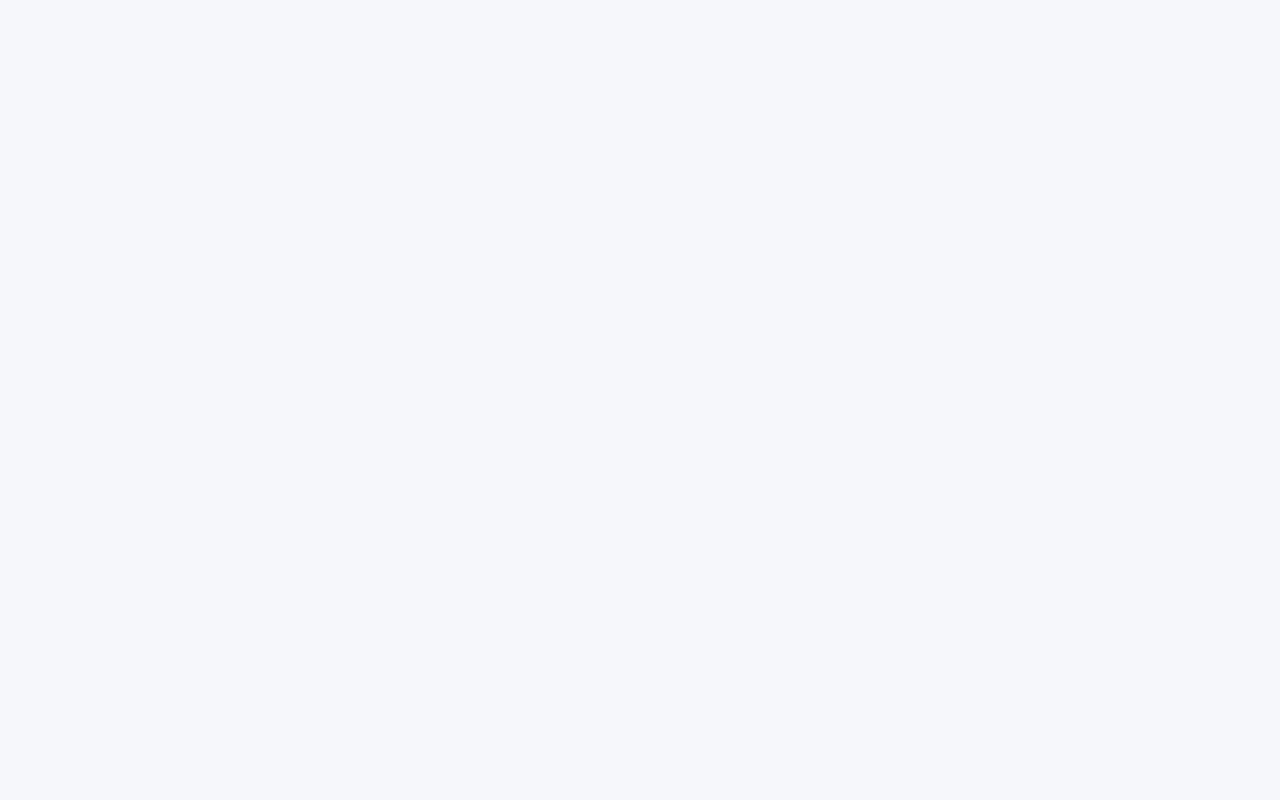
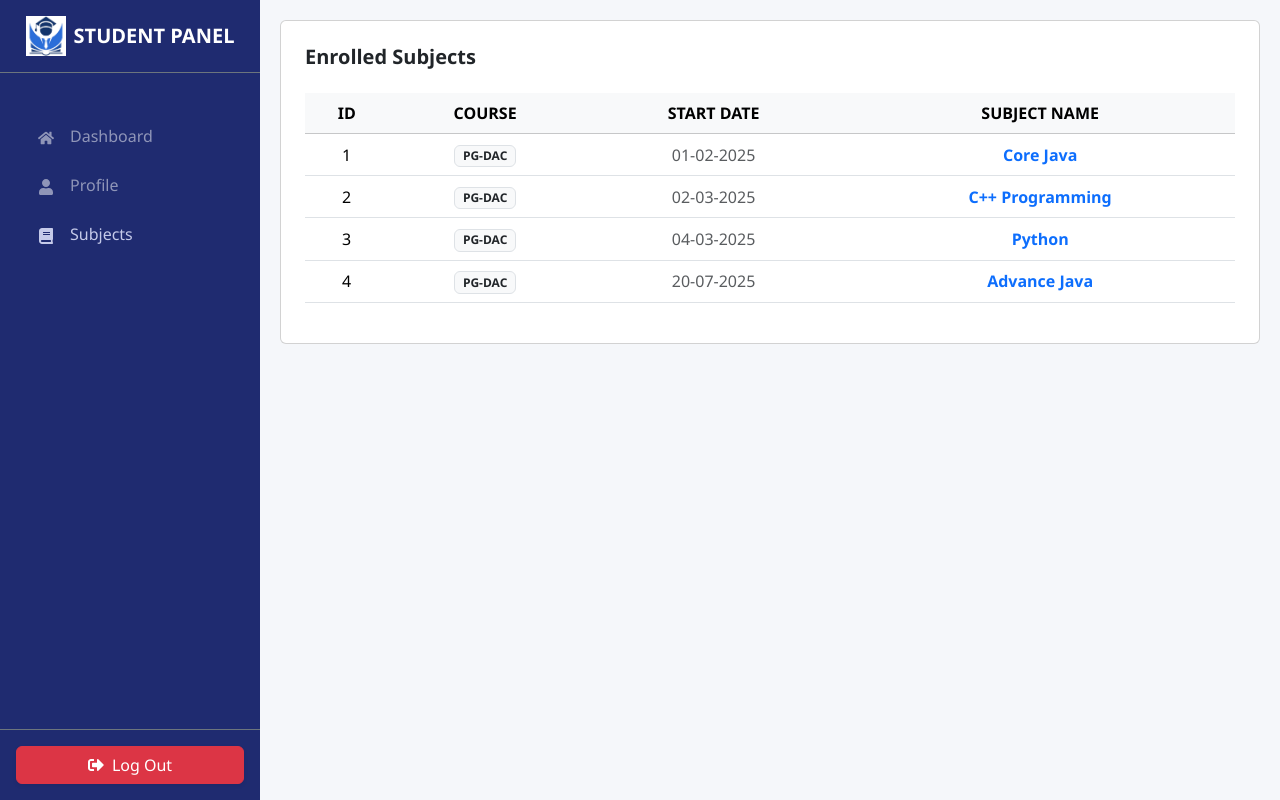
Before and after one commit to Institute-Management-System/Institute-Management-System, a React (Vite) app in the folder frontend/app/: page /student/subjects in a window 1280 px wide. Before the commit this address had no page. Built offline with nearby package versions, Linux system fonts and the light colour scheme.

Commit message:
student subject list added

```diff
--- a/frontend/app/src/App.jsx
+++ b/frontend/app/src/App.jsx
@@ -19,6 +19,7 @@ import AdminProfile from "./pages/admin/AdminProfile";
 // ================= STUDENT IMPORTS =================
 import StudentDashboard from "./pages/students/Dashboard";
 import StudentProfile from "./pages/students/Profile";
+import StudentSubjects from "./pages/students/Subjects";
 
 
 // ================= TEACHER IMPORTS =================
@@ -51,6 +52,7 @@ const App = () => {
           <Route index element={<Navigate to="dashboard" />} />
           <Route path="dashboard" element={<StudentDashboard />} />
           <Route path="profile" element={<StudentProfile />} />
+          <Route path="subjects" element={<StudentSubjects />} />
         </Route>
 
         {/* --- TEACHER ROUTES --- */}
--- a/frontend/app/src/layout/MainLayout.jsx
+++ b/frontend/app/src/layout/MainLayout.jsx
@@ -81,7 +81,8 @@ const MainLayout = ({ role }) => {
       return [
         // Student links will go here
          { path: "/student/dashboard", label: "Dashboard", icon: <FaHome /> },
-         { path: "/student/profile", label: "Profile", icon: <FaUser /> }
+         { path: "/student/profile", label: "Profile", icon: <FaUser /> },
+          { path: "/student/subjects", label: "Subjects", icon: <FaBook /> }
       ];
     }
 
--- /dev/null
+++ b/frontend/app/src/pages/students/Subjects.jsx
@@ -0,0 +1,98 @@
+// Importing React and required hooks from react
+import React, { useState, useEffect } from 'react';
+
+// Functional component named Subjects
+const Subjects = () => {
+
+  // useState hook to store list of subjects
+  // subjectList → current state value
+  // setSubjectList → function to update the state
+  const [subjectList, setSubjectList] = useState([]);
+
+  // useEffect runs after the component renders
+  // Empty dependency array [] means this will run ONLY ONCE (componentDidMount)
+  useEffect(() => {
+
+    // Simulated fetched data (as if coming from API/backend)
+    const fetchedData = [
+      { id: 101, course: 'PG-DAC', date: '01-02-2025', subject: 'Core Java' },
+      { id: 102, course: 'PG-DAC', date: '02-03-2025', subject: 'C++ Programming' },
+      { id: 103, course: 'PG-DAC', date: '04-03-2025', subject: 'Python' },
+      { id: 104, course: 'PG-DAC', date: '20-07-2025', subject: 'Advance Java' },
+    ];
+
+    // Updating state with fetched data
+    // This triggers a re-render of the component
+    setSubjectList(fetchedData);
+
+  }, []);
+
+  // JSX returned by the component
+  return (
+    <div className="card card-custom p-4">
+
+      {/* Card heading */}
+      <h5 className="mb-4 fw-bold">Enrolled Subjects</h5>
+
+      {/* Makes table scrollable on small screens */}
+      <div className="table-responsive">
+
+        <table className="table table-custom table-hover align-middle">
+
+          {/* Table header */}
+          <thead className="table-light">
+            <tr>
+              <th className="text-center">ID</th>
+              <th className="text-center">COURSE</th>
+              <th className="text-center">START DATE</th>
+              <th className="text-center">SUBJECT NAME</th>
+            </tr>
+          </thead>
+
+          <tbody>
+
+            {/* Looping through subjectList using map */}
+            {subjectList.map((s, index) => (
+
+              // Each row must have a unique key (React requirement)
+              <tr key={s.id}>
+
+                {/* Displaying serial number using index */}
+                <td className="text-center">{index + 1}</td>
+
+                {/* Course displayed inside a badge */}
+                <td className="text-center">
+                  <span className="badge bg-light text-dark border">
+                    {s.course}
+                  </span>
+                </td>
+
+                {/* Subject start date */}
+                <td className="text-center text-muted">{s.date}</td>
+
+                {/* Subject name styled in bold and primary color */}
+                <td className="text-center fw-semibold text-primary">
+                  {s.subject}
+                </td>
+              </tr>
+            ))}
+
+            {/* Conditional rendering:
+                If subjectList is empty, show this message */}
+            {subjectList.length === 0 && (
+              <tr>
+                <td colSpan="4" className="text-center text-muted py-3">
+                  No subjects enrolled.
+                </td>
+              </tr>
+            )}
+
+          </tbody>
+        </table>
+      </div>
+    </div>
+  );
+};
+
+// Exporting component so it can be used in other files
+export default Subjects;
```
